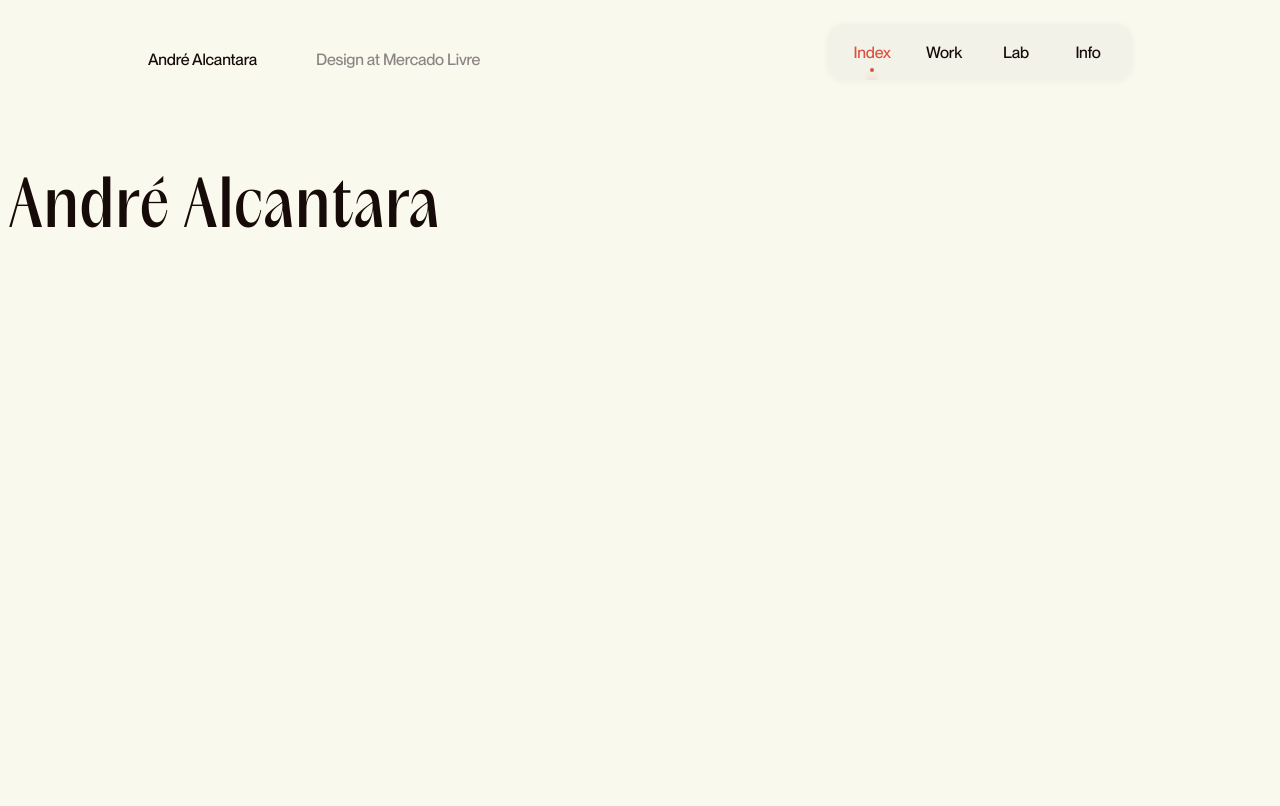
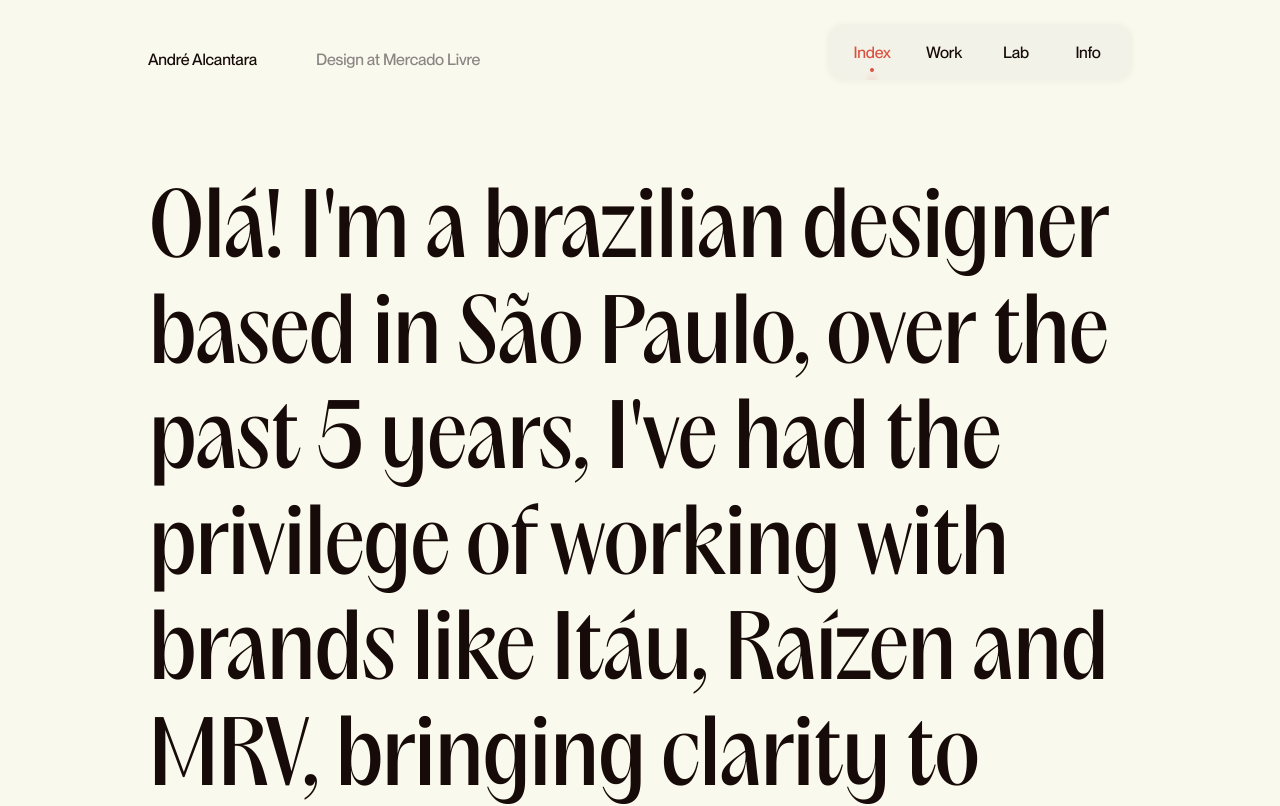
Before and after one commit to andre-alcantara/portfolio, a Next.js app: page / in a window 1280 px wide. Shown: the top 806 px of the page. Built offline with nearby package versions, Linux system fonts and the light colour scheme.

Commit message:
feat: add introduction in index page

```diff
--- a/app/globals.css
+++ b/app/globals.css
@@ -40,7 +40,7 @@
   /* Typography */
   --font-display: 'PP Acma', serif;
   --font-body: 'PP Neue Montreal', sans-serif;
-  --font-size-display: 64px;
+  --font-size-display: 88px;
   --font-size-heading: ;
   --font-size-body: ;
   --font-size-caption: ;
--- a/app/page.module.css
+++ b/app/page.module.css
@@ -2,4 +2,6 @@
   font-family: var(--font-display);
   font-size: var(--font-size-display);
   color: var(--color-text-primary);
+  letter-spacing: -2px;
+  line-height: 1.2;
 }
--- a/app/page.tsx
+++ b/app/page.tsx
@@ -1,9 +1,15 @@
+import { Container } from '@/components/ui/Container'
 import styles from './page.module.css'
 
 export default function Home() {
   return (
     <main>
-      <h1 className={styles.title}>André Alcantara</h1>
+      <Container>
+        <h1 className={styles.title}>Olá! I'm a brazilian designer based in São Paulo, over the past 5 years,
+          I've had the privilege of working with brands like Itáu, Raízen and MRV, bringing clarity to complex
+          problems with intentional decisions and attention to craft.
+          <br></br>Currently at Mercado Livre.</h1>
+      </Container>
     </main>
   )
 }
--- /dev/null
+++ b/components/ui/Container.module.css
@@ -0,0 +1,5 @@
+.container {
+  width: 100%;
+  margin: 0 auto;
+  padding: 0 16px;
+}
--- /dev/null
+++ b/components/ui/Container.tsx
@@ -0,0 +1,14 @@
+import styles from './Container.module.css'
+
+type ContainerProps = {
+  children: React.ReactNode
+  maxWidth?: number
+}
+
+export function Container({ children, maxWidth = 984 }: ContainerProps) {
+  return (
+    <div className={styles.container} style={{ maxWidth }}>
+      {children}
+    </div>
+  )
+}
```
Also changed, not shown: app/craft/page.tsx (+9 -1 lines), app/info/page.tsx (+9 -1 lines), app/work/page.tsx (+9 -1 lines).
